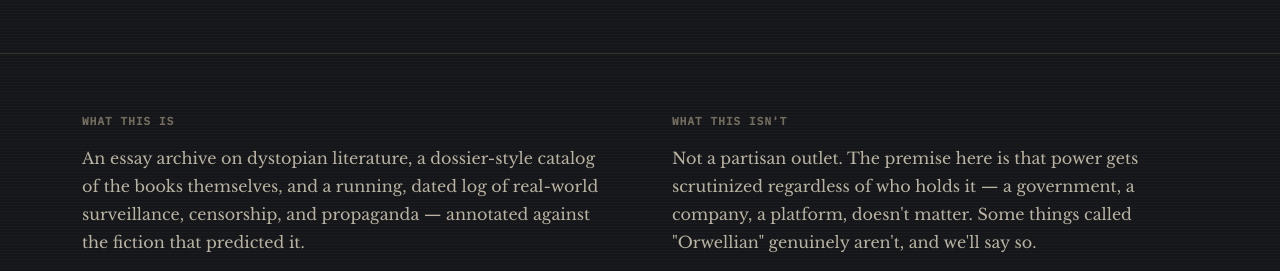
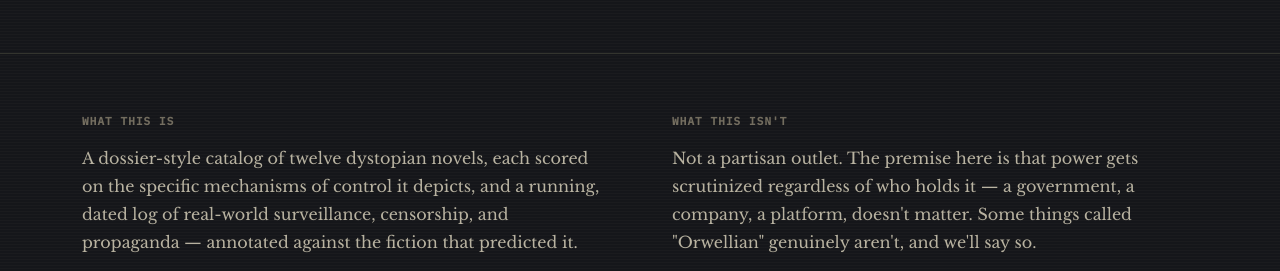
Before and after one commit to xekiellc/jorjorwel, a plain HTML site: page about.html in a window 1280 px wide. Shown: the part 527-798 px from the top of the page. Drawn offline with nearby package versions, Linux system fonts and the light colour scheme; a web font is replaced by a local one.

Commit message:
Update about.html

```diff
--- a/about.html
+++ b/about.html
@@ -45,7 +45,7 @@
   <div class="wrap" style="display:grid; grid-template-columns:1fr 1fr; gap:64px;">
     <div>
       <h3>What this is</h3>
-      <p>An essay archive on dystopian literature, a dossier-style catalog of the books themselves, and a running, dated log of real-world surveillance, censorship, and propaganda — annotated against the fiction that predicted it.</p>
+      <p>A dossier-style catalog of twelve dystopian novels, each scored on the specific mechanisms of control it depicts, and a running, dated log of real-world surveillance, censorship, and propaganda — annotated against the fiction that predicted it.</p>
       <p>Every claim in the surveillance log is meant to be sourced. Every score in a book dossier is an argument, not a fact — read it, disagree with it, and tell us why.</p>
     </div>
     <div>
```
